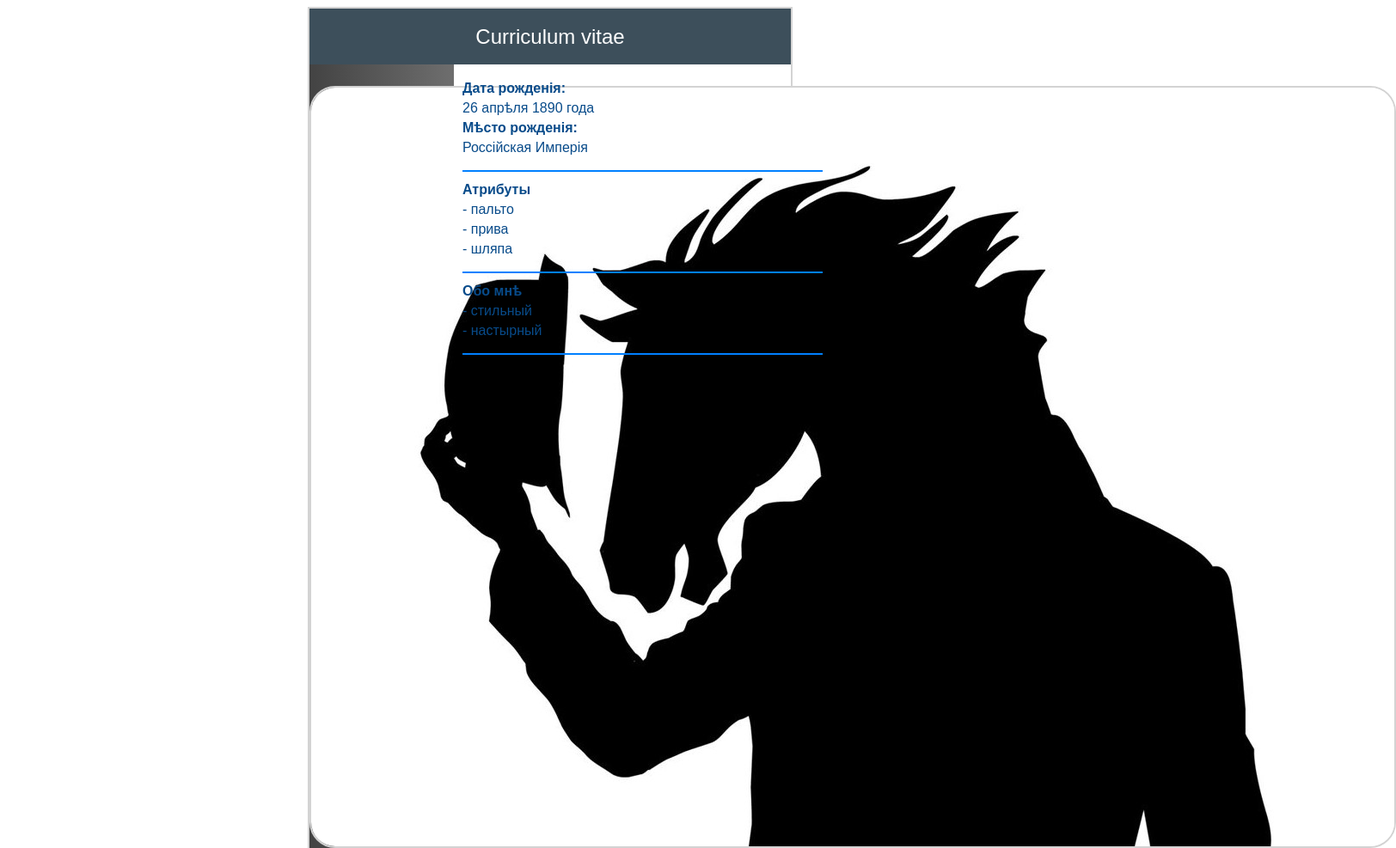
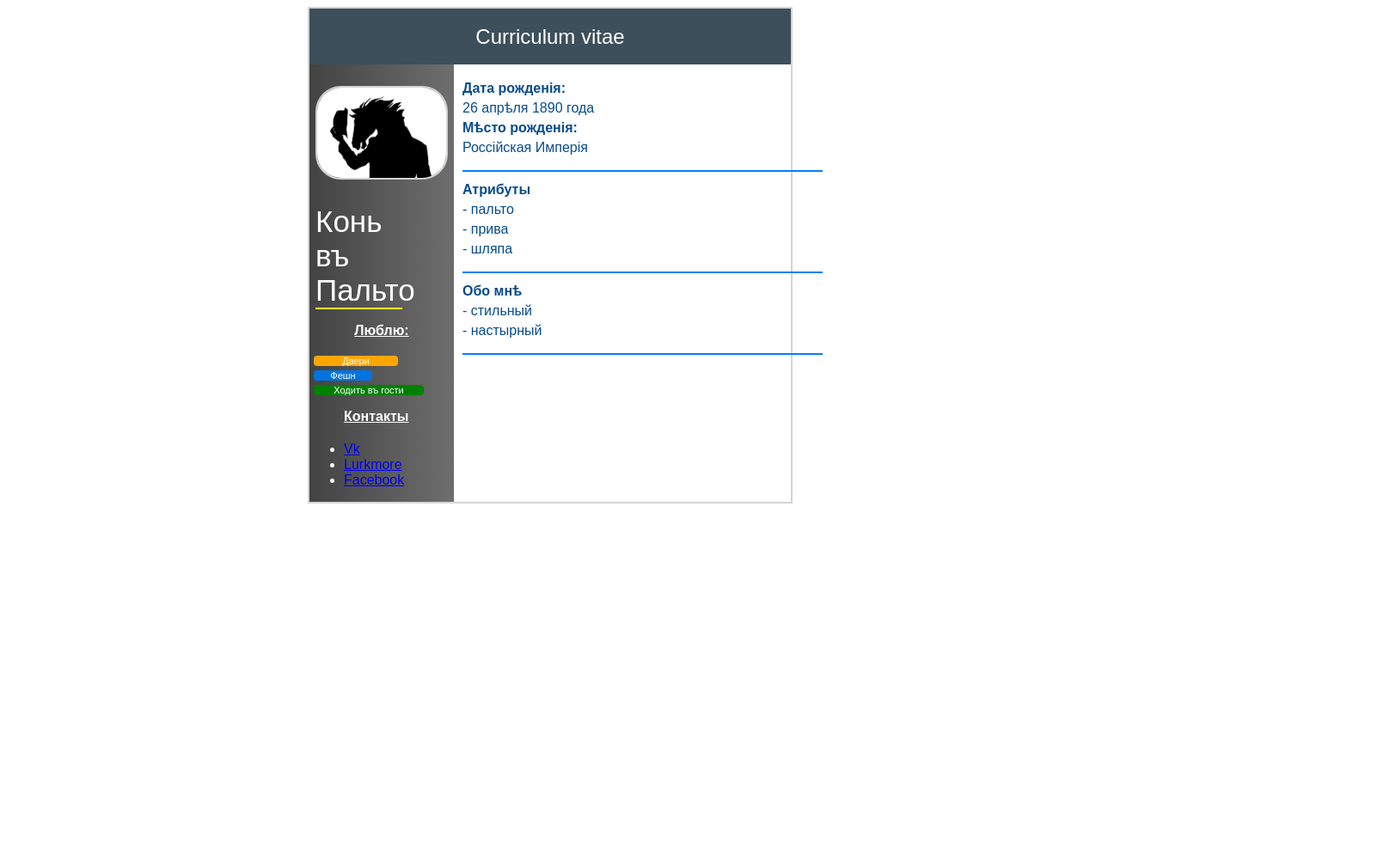
Before and after one commit to YanaSmelik/YanaSmelik.github.io, a plain HTML site: page 4index.html in a window 1280 px wide. Shown: the top 987 px of the page at 86% size, 1624 px wide, since content can reach past the window. After the commit the page ends 800 px from the top, so only its background shows below. Drawn offline with Linux system fonts and the light colour scheme.

Commit message:
Update 4index.html

```diff
--- a/4index.html
+++ b/4index.html
@@ -118,7 +118,7 @@
 			text-align: left;
 		}
 		img {
-			width: "150px";
+			width: 150px;
 			border-radius: 30px;
 			border: 2px solid;
 			border-color: #D3D3D3;
```
